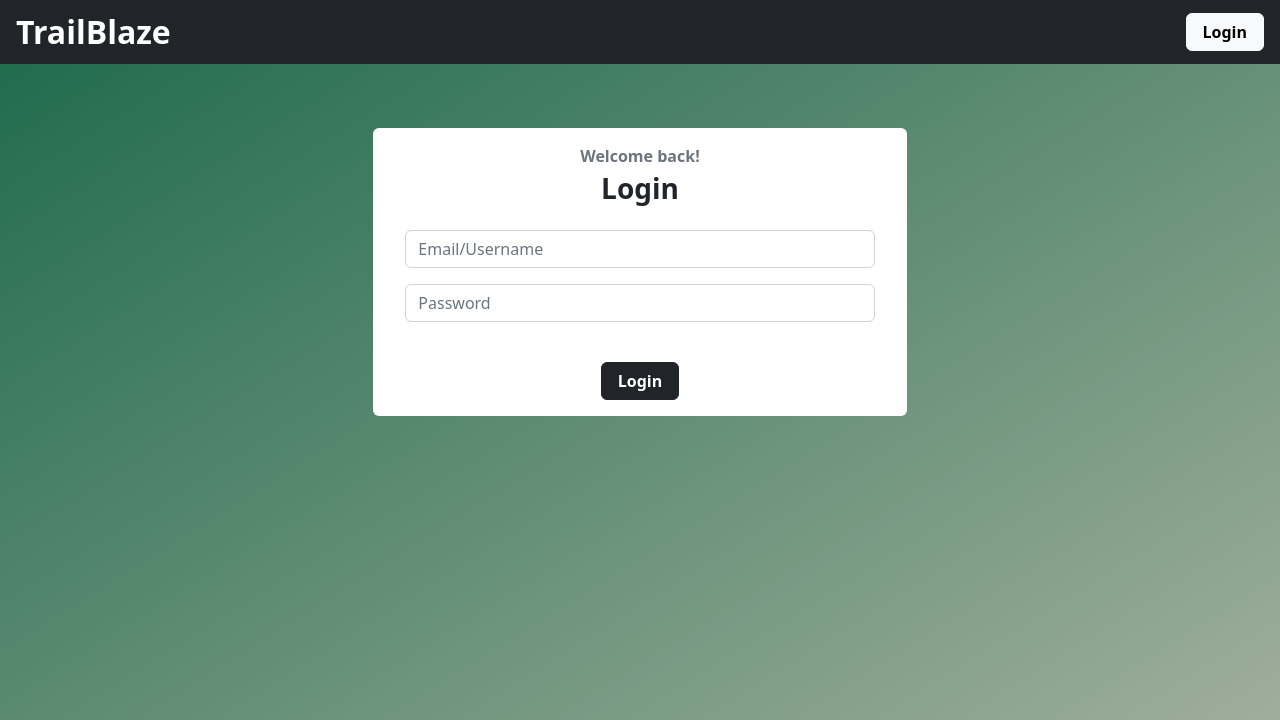
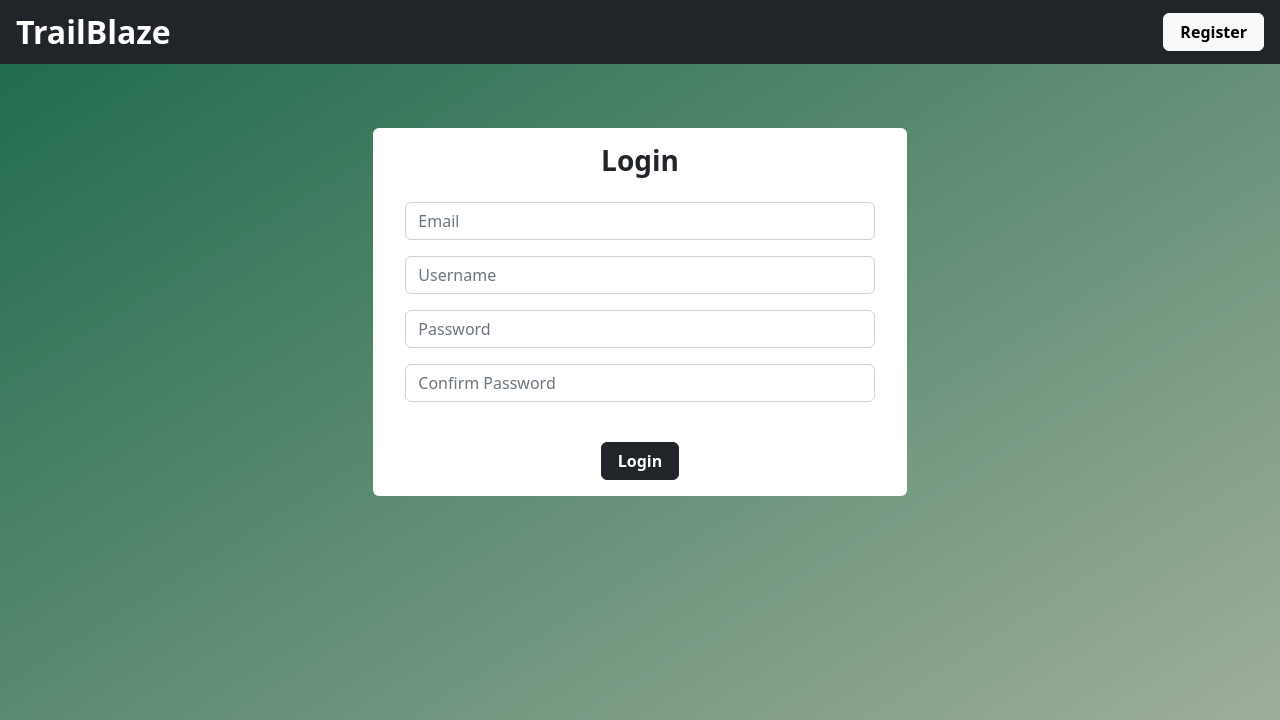
Before and after one commit to brittneyperez/Group-Project-TrailBlaze, a Flask app: page /login in a window 1280 px wide. Shown: the top 720 px of the page. Run offline with Flask 3, Linux system fonts and the light colour scheme.

Commit message:
Added form action routes

```diff
--- a/flask_app/templates/login-page.html
+++ b/flask_app/templates/login-page.html
@@ -1,26 +1,46 @@
-{% extends "base.html" %}
-
-
-{% block title %}Log In | TrailBlaze{% endblock %}
-
-{% block content %}
+<!doctype html>
+<html lang="en">
+    <head>
+        <meta charset="utf-8">
+        <meta name="viewport" content="width=device-width, initial-scale=1">
+        <title>TrailBlaze</title>
+        <link href="https://cdn.jsdelivr.net/npm/bootstrap@5.2.3/dist/css/bootstrap.min.css" rel="stylesheet" integrity="sha384-rbsA2VBKQhggwzxH7pPCaAqO46MgnOM80zW1RWuH61DGLwZJEdK2Kadq2F9CUG65" crossorigin="anonymous">
+        <link rel="stylesheet" type="text/css" href="{{ url_for('static', filename='../static/css/style.css') }}">
+    </head>
+    <body class="d-flex flex-column min-vh-100">
+        <header id="TrailBlaze__Header" class="bg-dark d-flex align-items-center justify-content-between py-2 px-3 mb-3">
+            <a href="#" class="fs-2 fw-bold text-decoration-none text-white">TrailBlaze</a>
+            <a href="/" class="btn btn-light px-3 fw-semibold">Register</a>
+        </header>
+        <!--  -->
         <div class="container-fluid flex-grow-1">
             <div id="Login__Page" class="row d-flex justify-content-center gap-5">
                 <div id="Flex_Left__User_Auth" class="col-8 col-lg-5 p-3 mb-3 mt-md-5 bg-white rounded-2 text-center">
-                <p class="text-secondary fw-semibold mb-1">Welcome back!</p>
+                    <!-- <p class="text-secondary fw-semibold mb-1">New here?</p> -->
                     <h3 class="fw-bold mb-4">Login</h3>
                     <!--  -->
-                <form action="">
-                    <!-- Email/Username Input -->
-                    <div id="Email_Username_Input__Flex_Div" class="form-group row px-3 mb-3">
+                    <form action="/login/user" method = 'post'>
+                        <!-- Email Input -->
+                        <div id="Email_Input__Flex_Div" class="form-group row px-3 mb-3">
                             <div class="col">
-                            <input type="text" name="" placeholder="Email/Username" class="form-control">
+                                <input type="email" name="email" placeholder="Email" class="form-control">
+                            </div>
+                        </div>
+                        <!-- Username Input -->
+                        <div id="Username_Input__Flex_Div" class="form-group row px-3 mb-3">
+                            <div class="col">
+                                <input type="text" name="username" placeholder="Username" class="form-control">
                             </div>
                         </div>
                         <!-- Password Input -->
                         <div id="Password_Input__Flex_Div" class="form-group row px-3 mb-3">
                             <div class="col">
                                 <input type="password" name="password" placeholder="Password" class="form-control">
+                            </div>
+                        </div>
+                        <div id="Email_Input__Flex_Div" class="form-group row px-3 mb-3">
+                            <div class="col">
+                                <input type="password" name="confirm" placeholder="Confirm Password" class="form-control">
                             </div>
                         </div>
                         <div class="col">
@@ -31,4 +51,11 @@
                 <!--  -->
             </div>
         </div>
-{% endblock %}
+
+
+        <footer id="TrailBlaze__Footer" class="bg-dark text-light d-flex justify-content-center mt-4 p-2">
+            <p>Group Four | Coding Dojo © 2023 TrailBlaze</p>
+        </footer>
+        <script src="https://cdn.jsdelivr.net/npm/bootstrap@5.2.3/dist/js/bootstrap.bundle.min.js" integrity="sha384-kenU1KFdBIe4zVF0s0G1M5b4hcpxyD9F7jL+jjXkk+Q2h455rYXK/7HAuoJl+0I4" crossorigin="anonymous"></script>
+    </body>
+</html>
```
Also changed, not shown: flask_app/templates/index.html (+25 -8 lines). Lines whose indentation alone changed are shown as unchanged.
